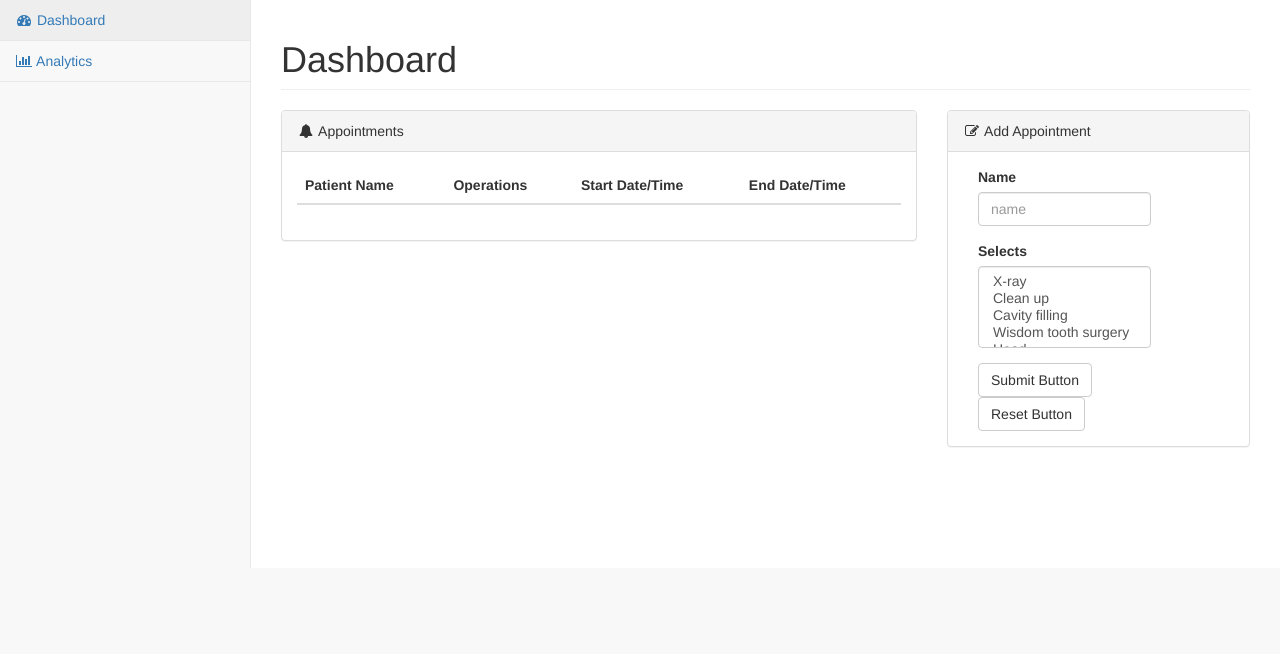
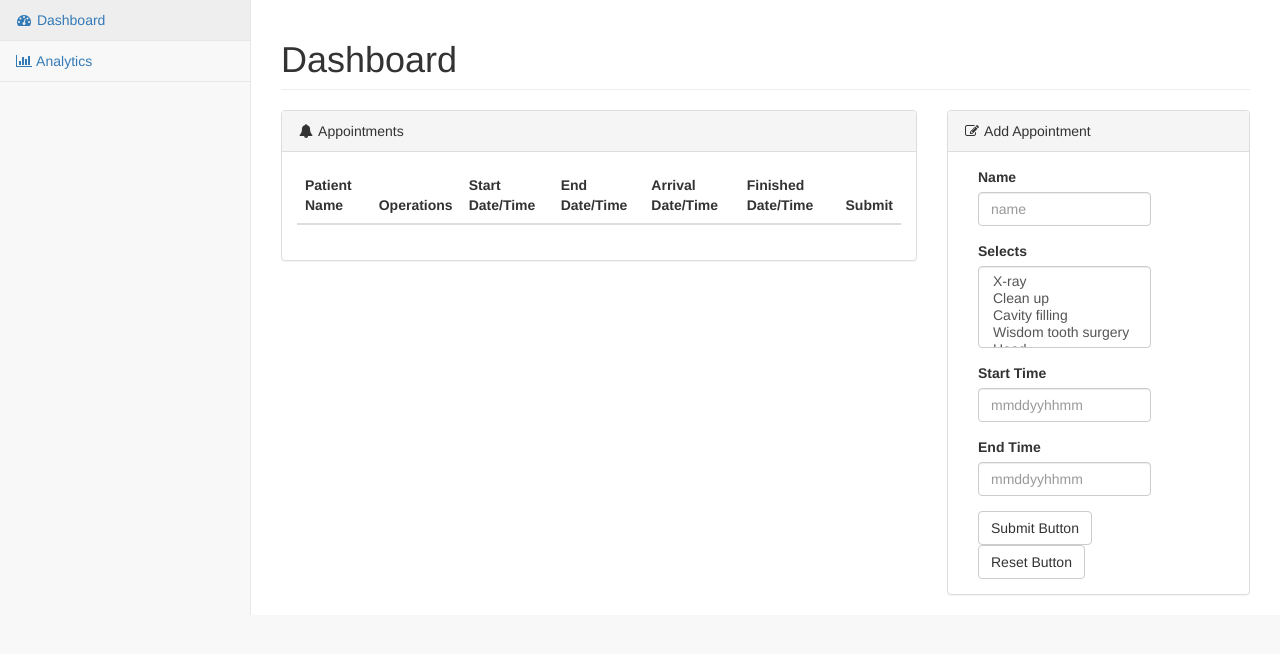
Before and after one commit to apaljug/medlytics, a Flask app: page /index in a window 1280 px wide. Shown: the part 51-705 px from the top of the page. Run offline with Flask 2, Linux system fonts and the light colour scheme; data that the repository does not hold is empty; some libraries are stand-ins or nearby versions.

Commit message:
final fucking commit

```diff
--- a/templates/index.html
+++ b/templates/index.html
@@ -138,7 +138,7 @@
 
                             <!-- /.panel-heading -->
                             <div class="panel-body">
-                                <div class="table-responsive">
+                                <div class="table-hoover">
                                     <table id="table_names" class="table table-hover">
                                         <thead>
                                             <tr>
@@ -146,25 +146,16 @@
                                                 <th>Operations</th>
                                                 <th>Start Date/Time</th>
                                                 <th>End Date/Time</th>
+                                                <th>Arrival Date/Time</th>
+                                                <th>Finished Date/Time</th>
+                                                <th>Submit</th>
+
                                             </tr>
                                             <script>
 
-                                            $.ajax({
-                                             dataType: "json",
-                                             type: "GET",
-                                             url: '/getappointment',
-                                             cache:false,
-                                             success: function(data){
-                                               //alert('HERE');
-                                               // console.log(data);
-                                               $.each(data, function(d,v){
-                                               console.log(v);
-                                               });
-                                             }
-                                           });
-                                           //alert("1");
 
-                //alert("2");
+
+
                 $.ajax({
 
                     url : '/getappointment',
@@ -192,6 +183,11 @@
                                         var endFin = end.substring(0,2) + "/"+ end.substring(2,4)+"/" +end.substring(4,6)+ " "+ end.substring(6,8)+ ":" +end.substring(8,10);
                                         var start = this.end_time.toString();
                                         var startFin = start.substring(0,2) + "/"+ start.substring(2,4)+"/" +start.substring(4,6)+ " "+ start.substring(6,8)+ ":" +start.substring(8,10);
+
+                                        var inputs = "<input type=\"text\"  form=\"my_form\" placeholder=\"mmddyyhhmm\"/>";
+
+                                        var but = "<button type=\"submit\" class=\"btn btn-default\" id=\"info-submit\"> Log Attendance</button>";
+
                                         //console.log(endFin + "bitch");
                                     $('#table_names').append(
                                             '<tr><td>'
@@ -202,7 +198,16 @@
                                                     + startFin
                                                     +'</td><td>'
                                                     + endFin
-                                                    + '</td><td>')
+                                                    +'</td><td>'+ inputs + '</td><td>'
+                                                    + inputs
+                                                    +'</td><td>'
+                                                    + but
+                                                    +'</td></tr>'
+
+
+
+                                                )
+
                                 });
                     },
                     error : function(data) {
@@ -254,10 +259,12 @@
 
 
 
-                                      console.log("fuck you")
                                             </script>
 
-                                        </thead>
+
+
+
+                                            </thead>
 
                                     </table>
                                 </div>
@@ -293,6 +300,19 @@
                                         <option>Head</option>
                                     </select>
                                 </div>
+                                <div class="form-group">
+                                    <label>Start Time</label>
+
+                                    <input class="form-control" placeholder="mmddyyhhmm" id="start_time">
+                                </div>
+
+
+                                <div class="form-group">
+                                <label>End Time</label>
+                                <input class="form-control" placeholder="mmddyyhhmm" id="end_time">
+
+                                </div>
+
                                 <button type="submit" class="btn btn-default" id="apt-submit">Submit Button</button>
                                 <button type="reset" class="btn btn-default">Reset Button</button>
 
@@ -301,7 +321,7 @@
                                 /* attach a submit handler to the form */
                                 jQuery.ajaxSettings.traditional = true;
                                 $("#apptid").submit(function(event) {
-
+                                        alert(1);
                                   /* stop form from submitting normally */
                                   event.preventDefault();
 
@@ -310,7 +330,7 @@
                                       url = $form.attr( 'action' );
 
                                   /* Send the data using post with element id name and name2*/
-                                  var posting = $.post( url, { name: $('#apptname').val(), operations: $('#operations :selected').val() } );
+                                  var posting = $.post( url, { name: $('#apptname').val(), operations: $('#operations :selected').val() ,start_time: $('#start_time').val(), end_time : $('#end_time').val()} );
 
                                   /* Alerts the results */
                                   posting.done(function( data ) {
```
